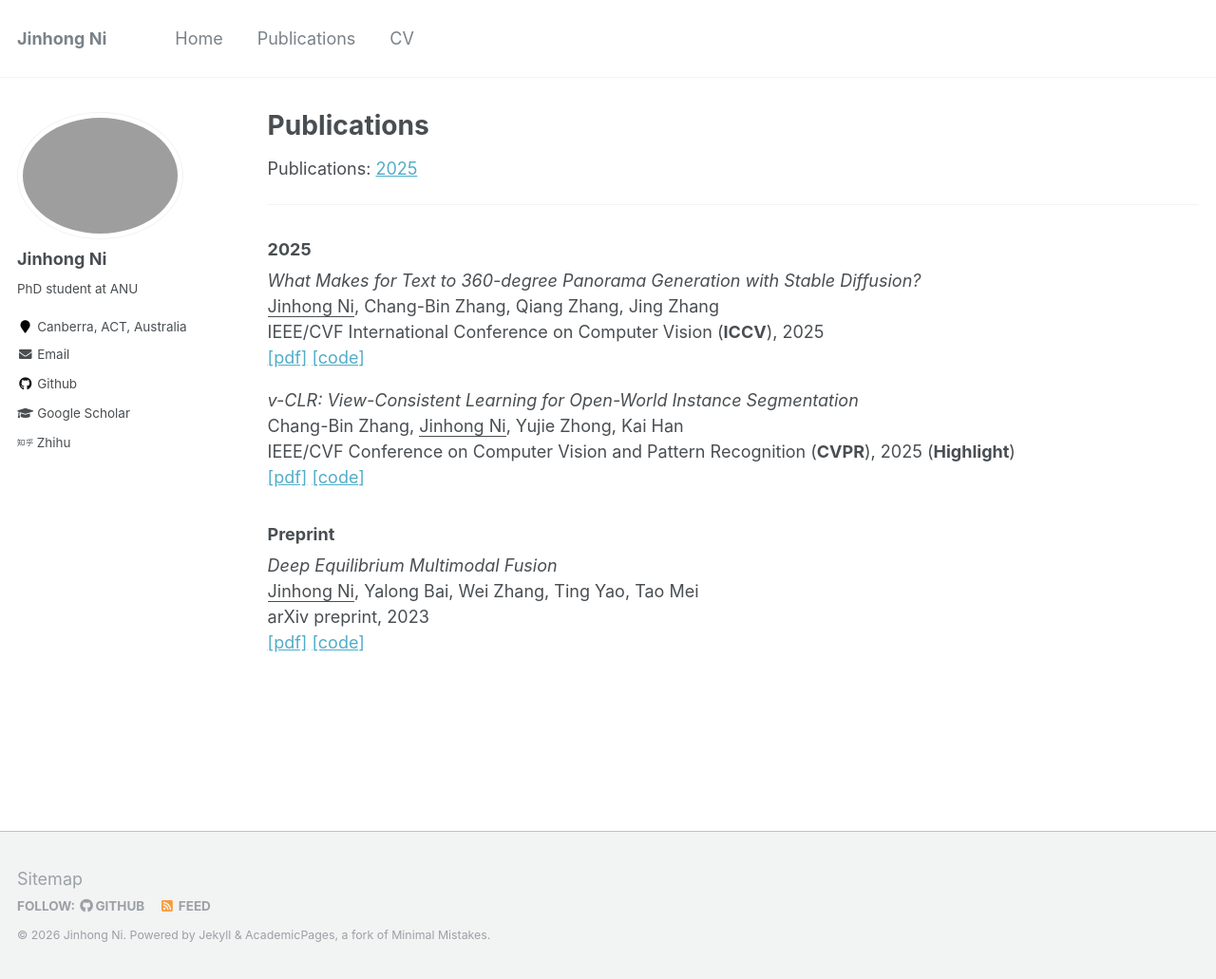
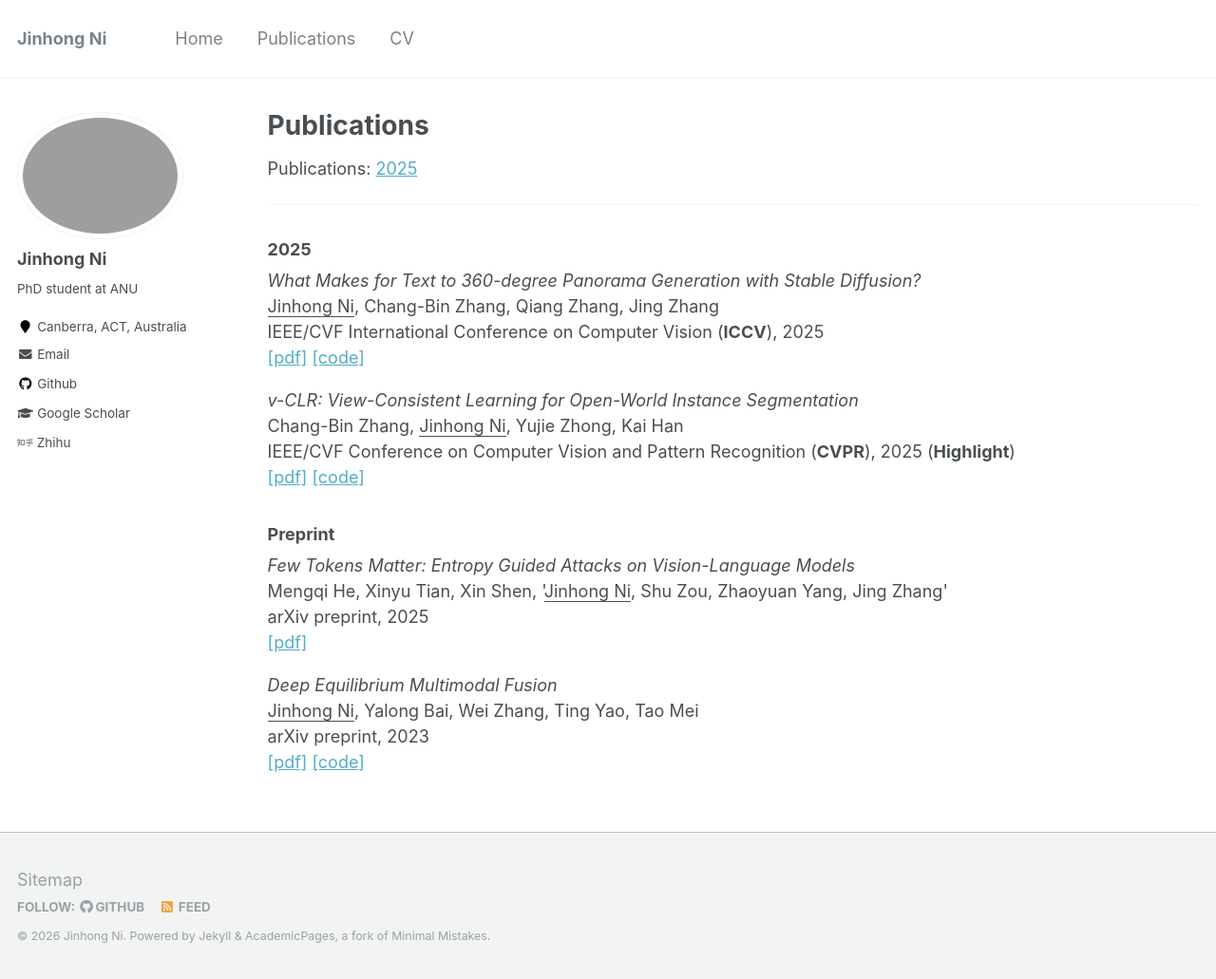
Before and after one commit to jinhong-ni/jinhong-ni.github.io, a Jekyll site: the page built from _pages/publications.md, in a window 1280 px wide and 1031 px high. Shown: the whole window at 95% size. Built offline with Jekyll 4.4.1, drawn with Linux system fonts in a browser that asks for light colours.

Commit message:
upd paper & cv

```diff
--- a/_pages/publications.md
+++ b/_pages/publications.md
@@ -5,9 +5,9 @@ permalink: /publications/
 author_profile: true
 ---
 
-{% if author.googlescholar %}
-  You can also find my articles on <u><a href="{{author.googlescholar}}">Google Scholar</a>.</u>
-{% endif %}
+<!-- {% if author.googlescholar %} -->
+  You can find the full list of my articles on <u><a href="{{author.googlescholar}}">Google Scholar</a>.</u>
+<!-- {% endif %} -->
 
 Publications:  [2025](#2025)
 
--- /dev/null
+++ b/_publications/2025-few_token_matters.md
@@ -0,0 +1,12 @@
+---
+title: "Few Tokens Matter: Entropy Guided Attacks on Vision-Language Models"
+collection: publications
+permalink: #/publication/deq_fusion
+date: 2025-12-01
+venue: 'arXiv preprint'
+paperurl: 'https://arxiv.org/pdf/2512.21815.pdf'
+author: Mengqi He, Xinyu Tian, Xin Shen, '<u>Jinhong Ni</u>,  Shu Zou,  Zhaoyuan Yang, Jing Zhang'
+citation:
+pub_year: 'preprint'
+bib:
+---
```
Also changed, not shown: _pages/about.md (+1 -0 lines), 1 other file.
